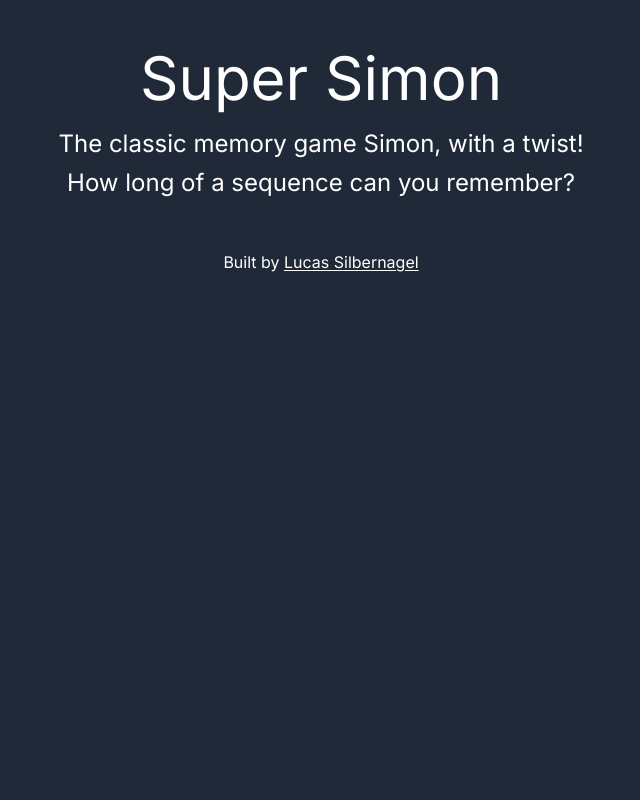
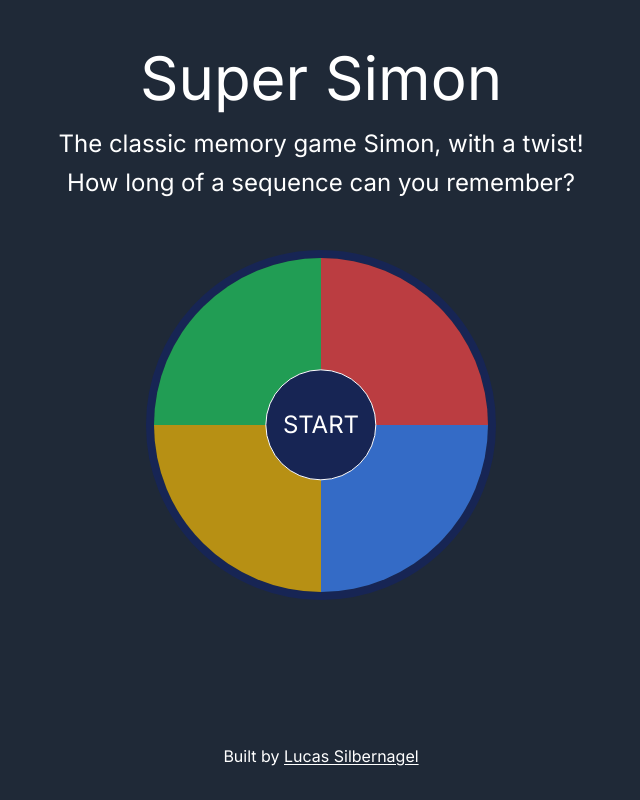
Before and after one commit to LucasSilbernagel/super-simon, a Next.js app: page / in a window 1280 px wide. Both pictures are taken after a click on the button "EASY". Shown: the whole page, without its empty margins (319-959 px from the left). Built offline with nearby package versions, Linux system fonts and the light colour scheme.

Commit message:
more progress on the game board

```diff
--- a/app/components/CommonWrapper.tsx
+++ b/app/components/CommonWrapper.tsx
@@ -10,7 +10,7 @@ export default function CommonWrapper({
     <RootLayout>
       <Header />
       <main>{children}</main>
-      <footer>
+      <footer className="pb-4">
         <p className="text-center">
           Built by{' '}
           <a
--- a/app/components/Difficulty/Difficulty.tsx
+++ b/app/components/Difficulty/Difficulty.tsx
@@ -25,7 +25,7 @@ export default function Difficulty() {
                     | 'HARD'
                     | 'SUPER SIMON'
                   dispatch(updateDifficulty({ value: selectedDifficulty }))
-                  dispatch(updateGameStatus({ value: 'STARTED' }))
+                  dispatch(updateGameStatus({ value: 'UNSTARTED' }))
                 }}
                 className="uppercase bg-black p-2 rounded-md"
               >
--- /dev/null
+++ b/app/components/GameBoard/GameBoard.css
@@ -0,0 +1,15 @@
+.GameBoard {
+  @apply w-[300px] h-[300px] sm:w-[350px] sm:h-[350px] mx-auto mt-12 mb-36 border-8 border-blue-950 rounded-[50%] overflow-hidden relative;
+}
+
+.GameBoard__wedge {
+  @apply w-1/2 h-1/2 absolute opacity-75;
+}
+
+.GameBoard__start-button {
+  @apply bg-blue-950 text-white absolute top-1/2 left-1/2 uppercase rounded-[50%] text-2xl border border-white -translate-x-1/2 -translate-y-1/2 h-1/3 w-1/3 hover:scale-105 focus-visible:scale-105 transition duration-300;
+}
+
+.GameBoard__score {
+  @apply bg-blue-950 text-white absolute top-1/2 left-1/2 rounded-[50%] text-2xl border border-white -translate-x-1/2 -translate-y-1/2 h-1/3 w-1/3 flex justify-center items-center;
+}
--- a/app/components/GameBoard/GameBoard.tsx
+++ b/app/components/GameBoard/GameBoard.tsx
@@ -1,21 +1,52 @@
 'use client'
 
-import { useAppSelector } from '../../redux/hooks'
+import { updateGameStatus } from '@/app/redux/features/gameStatusSlice'
+import { useAppDispatch, useAppSelector } from '../../redux/hooks'
+import './GameBoard.css'
 
 export default function GameBoard() {
   const gameStatus = useAppSelector((state) => state.gameStatusReducer)
 
+  const dispatch = useAppDispatch()
+
+  const areWedgesDisabled = gameStatus.value === 'UNSTARTED'
+
   if (gameStatus.value !== 'PAGELOAD') {
     return (
-      <div>
-        <div>
-          <button id="green" />
-          <button id="red" />
-        </div>
-        <div>
-          <button id="yellow" />
-          <button id="blue" />
-        </div>
+      <div className="GameBoard">
+        <button
+          id="green"
+          disabled={areWedgesDisabled}
+          className="GameBoard__wedge bg-green-500 top-0 left-0"
+        />
+        <button
+          id="red"
+          disabled={areWedgesDisabled}
+          className="GameBoard__wedge bg-red-500 top-0 right-0"
+        />
+        <button
+          id="yellow"
+          disabled={areWedgesDisabled}
+          className="GameBoard__wedge bg-yellow-500 bottom-0 left-0"
+        />
+        <button
+          id="blue"
+          disabled={areWedgesDisabled}
+          className="GameBoard__wedge bg-blue-500 bottom-0 right-0"
+        />
+        {gameStatus.value === 'UNSTARTED' && (
+          <button
+            onClick={() => dispatch(updateGameStatus({ value: 'STARTED' }))}
+            className="GameBoard__start-button"
+          >
+            Start
+          </button>
+        )}
+        {gameStatus.value === 'STARTED' && (
+          <div className="GameBoard__score">
+            <div>100</div>
+          </div>
+        )}
       </div>
     )
   } else return null
```
